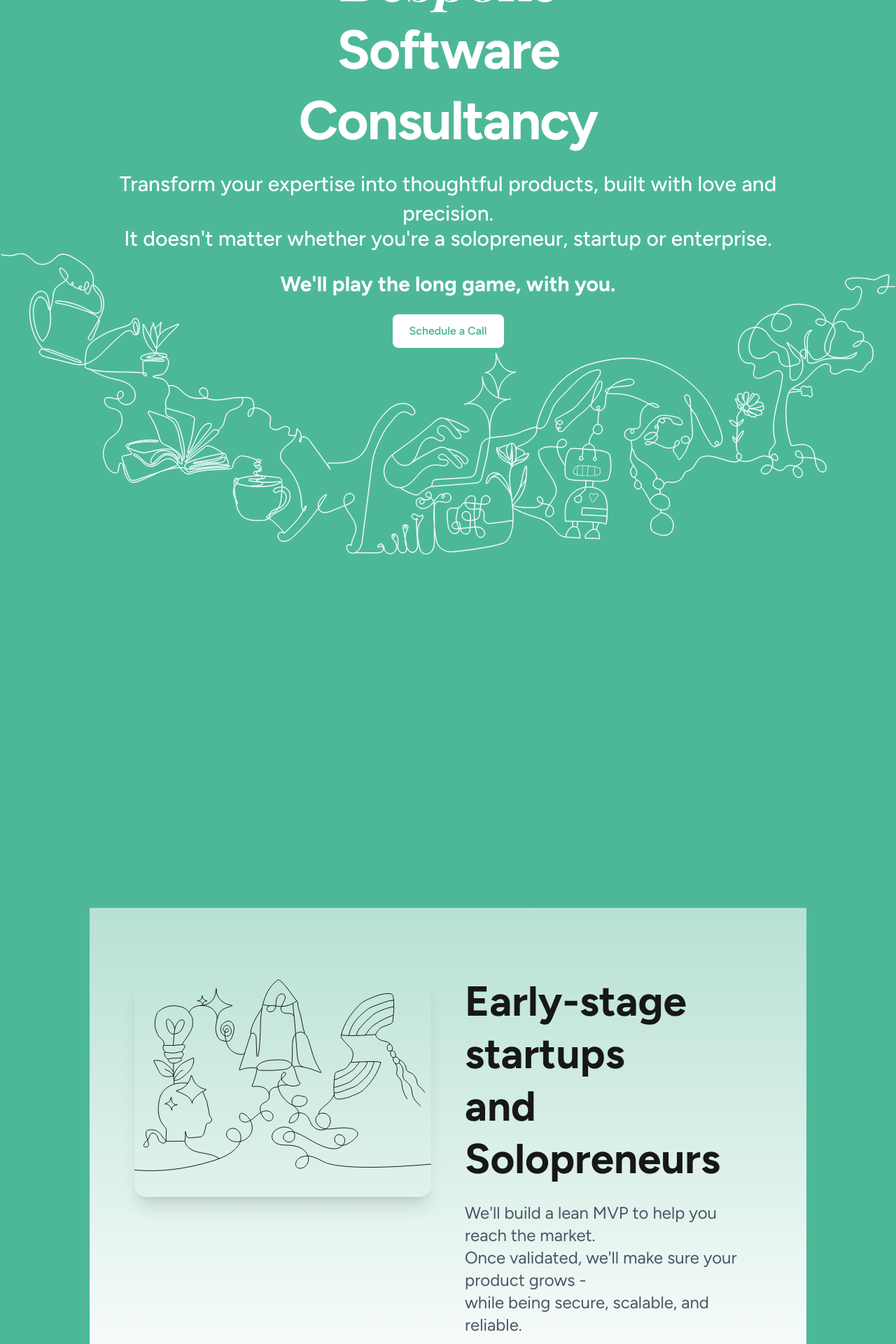
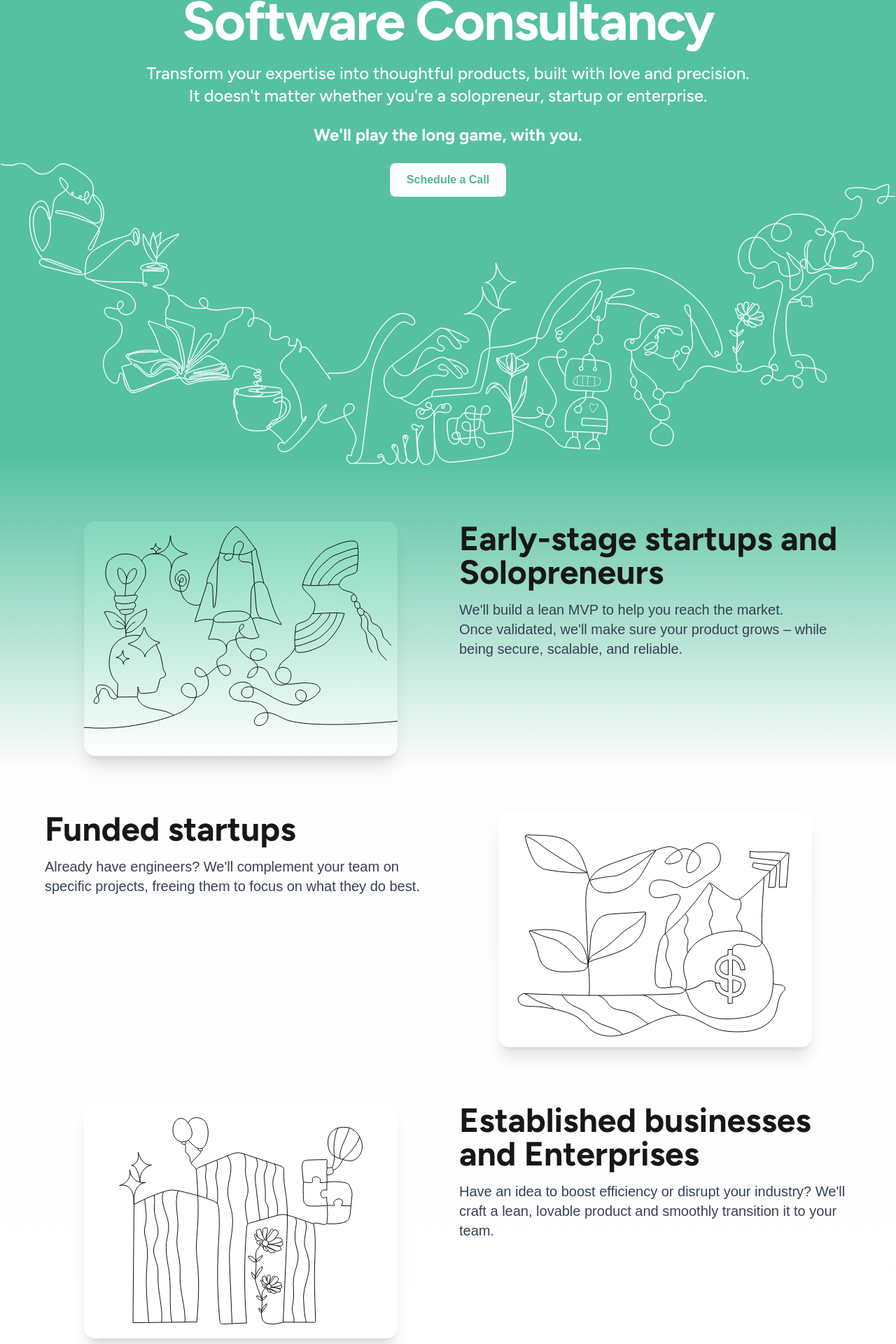
Before and after one commit to beneathatree/beneathatreeoncode, a Next.js app: page / in a window 1280 px wide. Shown: the part 240-2160 px from the top of the page at 70% size. Built offline with nearby package versions, Linux system fonts and the light colour scheme.

Commit message:
initial commit

```diff
--- a/src/app/globals.css
+++ b/src/app/globals.css
@@ -36,6 +36,20 @@ body {
   font-family: var(--font-sans);
 }
 
+@keyframes float {
+  0%, 100% {
+    transform: translateY(0px);
+  }
+  50% {
+    transform: translateY(-6px); /* very subtle */
+  }
+}
+
+.animate-float {
+  animation: float 6s ease-in-out infinite;
+}
+
+
 /* Utility classes */
 .font-figtree {
   font-family: var(--font-figtree);
--- a/src/app/layout.tsx
+++ b/src/app/layout.tsx
@@ -4,7 +4,7 @@ import Footer from "../components/Footer";
 import type { Metadata } from "next";
 
 export const metadata: Metadata = {
-  title: "Beneathatree | Software Consultancy",
+  title: "BeneathAtree",
   description: "Bespoke software consultancy for startups, solopreneurs, and enterprises.",
 };
 
--- a/src/app/page.tsx
+++ b/src/app/page.tsx
@@ -1,137 +1,159 @@
 "use client";
 import Image from "next/image";
-import { useEffect, useRef } from "react";
 
 export default function HomePage() {
-  const illustrationRef = useRef<HTMLDivElement>(null);
-
-  useEffect(() => {
-    const handleScroll = () => {
-      const scrollY = window.scrollY;
-      const el = illustrationRef.current;
-      if (el) {
-        // Parallax effect: move illustration up slower than scroll
-        const parallax = scrollY * 0.35;
-        el.style.transform = `translateY(-${parallax}px)`;
-      }
-    };
-    window.addEventListener("scroll", handleScroll);
-    return () => window.removeEventListener("scroll", handleScroll);
-  }, []);
-
   return (
-    <div>
+    <div
+      className="min-h-screen"
+      style={{
+        background:
+          "linear-gradient(to bottom, #55C1A0 0%, #55C1A0 40%, #fdfdfd 60%, #ffffff 100%)",
+      }}
+    >
       {/* Hero Section */}
-  <section className="py-24 text-white" style={{ backgroundColor: "#4DB898" }}>
-  <div className="max-w-6xl mx-auto px-4 sm:px-6 md:px-8 lg:px-12 xl:px-16 flex flex-col items-center">
+      <section className="relative text-white overflow-hidden pt-12 pb-40 sm:pb-60 md:pb-96">
+        {/* Hero Content */}
+        <div className="relative z-30 max-w-6xl mx-auto px-4 sm:px-6 md:px-8 lg:px-12 xl:px-16 pt-16 md:pt-20 flex flex-col items-center">
           <h1 className="text-center">
             <span
-              className="block font-playfair font-semibold italic text-center text-5xl sm:text-6xl md:text-7xl lg:text-8xl xl:text-[86px] mb-2"
-              style={{ letterSpacing: '-2px', lineHeight: '1.1em' }}
+              className="block font-playfair font-semibold italic text-5xl sm:text-6xl md:text-7xl lg:text-8xl xl:text-[86px] mb-2"
+              style={{ letterSpacing: "-2px", lineHeight: "1.1em" }}
             >
               Bespoke
             </span>
             <span
-              className="block font-figtree font-extrabold text-center leading-tight text-4xl sm:text-5xl md:text-6xl lg:text-7xl xl:text-[78px]"
-              style={{ letterSpacing: '-2px' }}
+              className="block lg:inline font-figtree font-extrabold text-4xl sm:text-5xl md:text-6xl lg:text-7xl xl:text-[78px]"
+              style={{ letterSpacing: "-2px" }}
             >
               Software
             </span>
             <span
-              className="block font-figtree font-extrabold text-center leading-tight text-4xl sm:text-5xl md:text-6xl lg:text-7xl xl:text-[78px] mt-1"
-              style={{ letterSpacing: '-2px' }}
+              className="block lg:inline font-figtree font-extrabold text-4xl sm:text-5xl md:text-6xl lg:text-7xl xl:text-[78px] mt-1 ml-0 lg:ml-4"
+              style={{ letterSpacing: "-2px" }}
             >
               Consultancy
             </span>
           </h1>
 
-          <div
-            className="mt-5 max-w-xl sm:max-w-2xl md:max-w-3xl lg:max-w-4xl xl:max-w-5xl text-white text-center mx-auto font-figtree font-medium text-base sm:text-lg md:text-xl lg:text-2xl xl:text-3xl"
-            style={{ lineHeight: 1.4 }}
-          >
-            <div style={{ marginBottom: '-6px' }}>Transform your expertise into thoughtful products, built with love and precision.</div>
-            <div>It doesn't matter whether you're a solopreneur, startup or enterprise.</div>
-          <div
-            className="max-w-xl sm:max-w-2xl md:max-w-3xl lg:max-w-4xl xl:max-w-5xl text-white text-center mx-auto font-figtree font-bold mt-6 text-base sm:text-lg md:text-xl lg:text-2xl xl:text-3xl"
-            style={{ lineHeight: 1.3 }}
-          >
-            We'll play the long game, with you.
+          <div className="mt-5 max-w-4xl text-center text-lg sm:text-xl md:text-2xl font-figtree font-medium text-white">
+            Transform your expertise into thoughtful products, built with love
+            and precision.
+            <br />
+            It doesn&apos;t matter whether you&apos;re a solopreneur, startup or
+            enterprise.
           </div>
+
+          <div className="font-figtree font-bold mt-6 text-lg sm:text-xl md:text-2xl text-white">
+            We&apos;ll play the long game, with you.
           </div>
 
           <a
             href="https://calendly.com/rohit-beneathatree/introduction"
             target="_blank"
             rel="noreferrer"
-            className="mt-6 inline-block px-6 py-3 rounded-lg font-semibold font-figtree transition-transform duration-200 ease-in-out hover:scale-105"
+            className="mt-6 inline-block px-6 py-3 rounded-lg font-semibold transition-transform duration-200 ease-in-out hover:scale-105"
             style={{ backgroundColor: "#fff", color: "#4DB898" }}
           >
             Schedule a Call
           </a>
+        </div>
 
-          <div
-            ref={illustrationRef}
-            className="relative inset-0 z-0 w-screen h-screen pointer-events-none"
-            style={{ top: '-320px', willChange: 'transform' }}
-          >
+        {/* Illustration */}
+        <div className="absolute bottom-0 left-0 w-screen z-10 flex justify-center">
           <img
             src="/illustrations/hero.svg"
-              alt="Consultancy Illustration"
-              className="w-full h-full object-contain"
-              style={{ minHeight: '100vh', minWidth: '100vw' }}
+            alt="Batstory Illustration"
+            className="w-full h-auto object-contain max-w-[1920px] relative bottom-8 sm:bottom-12 md:bottom-20 lg:bottom-0 animate-float"
             draggable="false"
           />
         </div>
+      </section>
 
-          {/* Early-stage startups and Solopreneurs Section (mobile-first responsive) */}
-          <section className="w-full py-12 md:py-24 bg-gradient-to-b from-[#b7e1d3] to-white flex justify-center items-center">
-            <div className="max-w-6xl w-full mx-auto flex flex-col md:flex-row items-center md:items-start px-4 sm:px-6 md:px-8 lg:px-12 xl:px-16 gap-6 md:gap-12">
-              <div className="flex justify-center w-full md:w-1/2 mb-8 md:mb-0">
-                <img
+      {/* Cards Section */}
+      <section className="relative z-30 px-4 sm:px-6 md:px-8 lg:px-12 xl:px-16 py-20 space-y-20">
+        {/* Card 1 */}
+        <div className="flex flex-col md:flex-row items-center md:items-start gap-8 max-w-6xl mx-auto">
+          {/* Image container with gradient background */}
+          <div className="flex-1 flex justify-center">
+            <div
+              className="w-full max-w-md rounded-2xl shadow-xl p-0"
+              style={{
+                background: "linear-gradient(to bottom, #85D9BE 4%, #ffffff 100%)",
+              }}
+            >
+              <Image
                 src="/illustrations/early.svg"
-                  alt="Early-stage Illustration"
-                  className="rounded-2xl shadow-xl w-full max-w-xs sm:max-w-sm md:max-w-md lg:max-w-lg xl:max-w-xl h-auto"
-                  draggable="false"
+                alt="Early stage startups illustration"
+                width={500}
+                height={400}
+                className="rounded-2xl object-contain w-full h-auto"
               />
             </div>
-              <div className="flex flex-col justify-center w-full md:w-1/2 text-center md:text-left">
-                <h2 className="font-figtree font-bold text-xl sm:text-2xl md:text-4xl lg:text-5xl xl:text-6xl text-[#171717] mb-4 md:mb-6 leading-tight">
-                  Early-stage startups<br className="hidden md:block" />and Solopreneurs
+          </div>
+
+          {/* Text block */}
+          <div className="flex-1 text-center md:text-left">
+            <h2 className="font-figtree font-bold text-3xl md:text-4xl lg:text-5xl text-[#171717] mb-4">
+              Early-stage startups and Solopreneurs
             </h2>
-                <p className="text-sm sm:text-base md:text-lg lg:text-xl xl:text-2xl text-gray-600 font-figtree mb-2">
-                  We'll build a lean MVP to help you reach the market.<br className="hidden md:block" />
-                  Once validated, we'll make sure your product grows -<br className="hidden md:block" />
-                  while being secure, scalable, and reliable.
+            <p className="text-gray-700 text-lg md:text-xl">
+              We&apos;ll build a lean MVP to help you reach the market.
+              <br />
+              Once validated, we&apos;ll make sure your product grows – while
+              being secure, scalable, and reliable.
+            </p>
+          </div>
+        </div>
+
+        {/* Card 2 */}
+        <div className="flex flex-col-reverse md:flex-row items-center md:items-start gap-8 max-w-6xl mx-auto">
+          <div className="flex-1 text-center md:text-left">
+            <h2 className="font-figtree font-bold text-3xl md:text-4xl lg:text-5xl text-[#171717] mb-4">
+              Funded startups
+            </h2>
+            <p className="text-gray-700 text-lg md:text-xl">
+              Already have engineers? We&apos;ll complement your team on
+              specific projects, freeing them to focus on what they do best.
+            </p>
+          </div>
+          <div className="flex-1 flex justify-center">
+            <div className="w-full max-w-md rounded-2xl shadow-xl bg-white p-0">
+              <Image
+                src="/illustrations/funded.svg"
+                alt="Funded startups illustration"
+                width={500}
+                height={400}
+                className="rounded-xl object-contain w-full h-auto"
+              />
+            </div>
+          </div>
+        </div>
+
+        {/* Card 3 */}
+        <div className="flex flex-col md:flex-row items-center md:items-start gap-8 max-w-6xl mx-auto">
+          <div className="flex-1 flex justify-center">
+            <div className="w-full max-w-md rounded-2xl shadow-xl bg-white p-0">
+              <Image
+                src="/illustrations/established.svg"
+                alt="Enterprise teams illustration"
+                width={500}
+                height={400}
+                className="rounded-xl object-contain w-full h-auto"
+              />
+            </div>
+          </div>
+          <div className="flex-1 text-center md:text-left">
+            <h2 className="font-figtree font-bold text-3xl md:text-4xl lg:text-5xl text-[#171717] mb-4">
+              Established businesses and Enterprises
+            </h2>
+            <p className="text-gray-700 text-lg md:text-xl">
+              Have an idea to boost efficiency or disrupt your industry? We&apos;ll
+              craft a lean, lovable product and smoothly transition it to your
+              team.
             </p>
           </div>
         </div>
       </section>
     </div>
-      </section>
-
-      {/* Work Section */}
-      <section className="max-w-6xl mx-auto py-16 px-6 text-left">
-        <h2 className="text-3xl font-bold mb-8">Our Work</h2>
-        <div className="grid md:grid-cols-3 gap-6">
-          <div className="p-6 border rounded-lg">Uplift – Optimizing human movement with AI.</div>
-          <div className="p-6 border rounded-lg">Digifarm – Add effects and capture attention.</div>
-          <div className="p-6 border rounded-lg">Speak2 – Design your site on a familiar free-form canvas.</div>
-        </div>
-      </section>
-
-      {/* CTA Section */}
-      <section className="py-16 bg-green-50 text-center">
-        <h2 className="text-3xl font-bold mb-4">Let’s build great products, together.</h2>
-        <a
-          href="https://calendly.com/rohit-beneathatree/introduction"
-          target="_blank"
-          rel="noreferrer"
-          className="px-6 py-3 rounded-lg font-semibold text-white"
-          style={{ backgroundColor: "#4DB898" }}
-        >
-          Schedule a Call
-        </a>
-      </section>
-    </div>
   );
 }
```
Also changed, not shown: src/components/Navbar.tsx (+41 -33 lines). Lines whose indentation alone changed are shown as unchanged.
